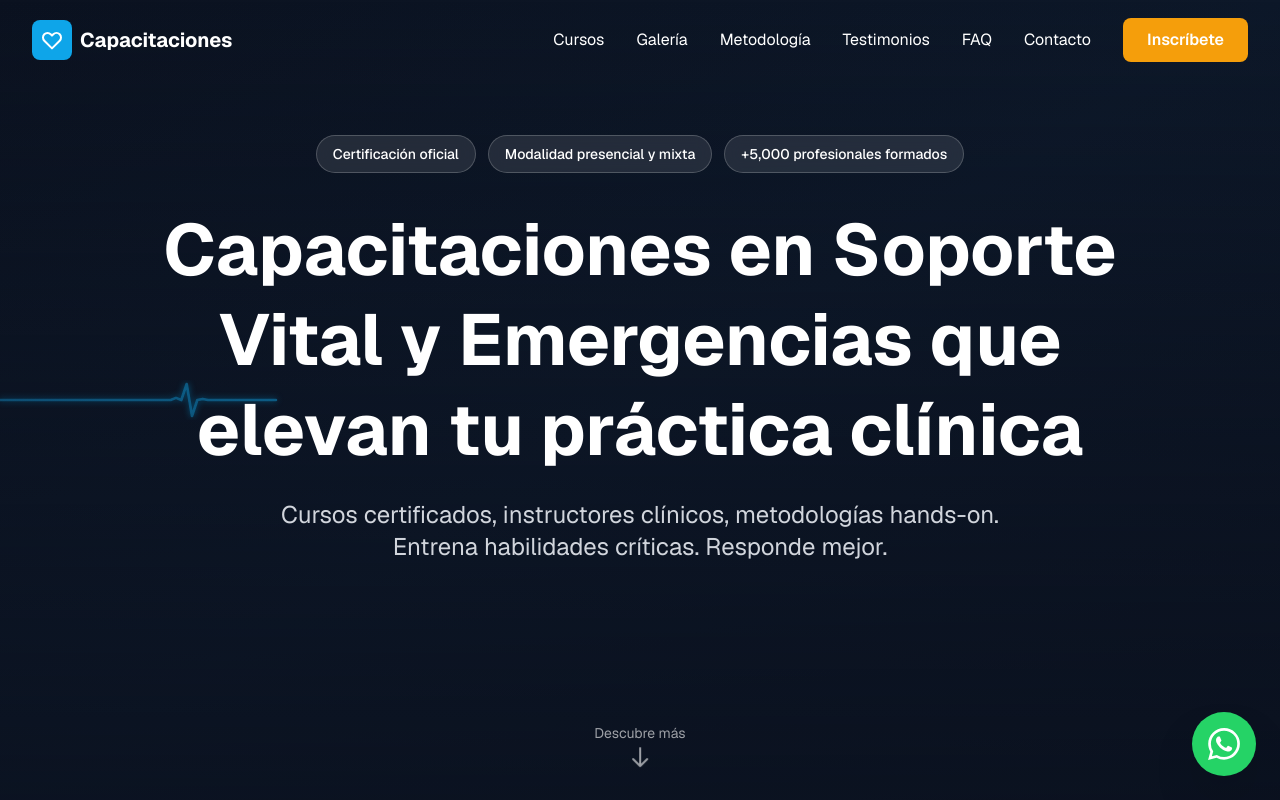
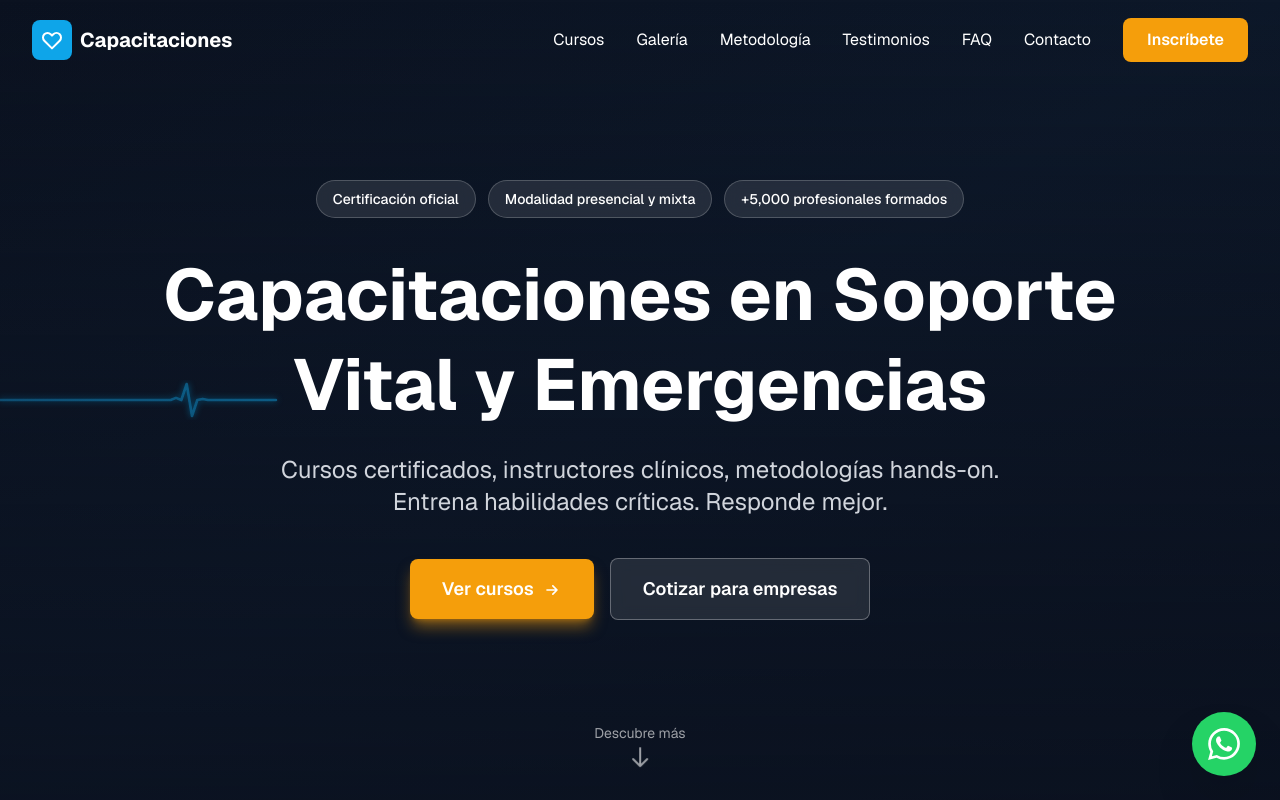
Before and after one commit to thomassr30/dp-capacitaciones, a Next.js app: page / in a window 1280 px wide. Shown: the top 800 px of the page. Built offline with nearby package versions, Linux system fonts and the light colour scheme.

Commit message:
feat: mejorar animación de botones CTA y actualizar texto en la sección Hero

```diff
--- a/components/sections/Hero.tsx
+++ b/components/sections/Hero.tsx
@@ -53,12 +53,16 @@ export default function Hero() {
         '-=0.4'
       );
 
-      // CTA buttons animation
-      tl.from(
+      // CTA buttons animation - usando fromTo para asegurar que terminen visibles
+      tl.fromTo(
         ctaRef.current?.children || [],
         {
           opacity: 0,
           y: 20,
+        },
+        {
+          opacity: 1,
+          y: 0,
           duration: 0.6,
           stagger: 0.15,
         },
@@ -234,8 +238,7 @@ export default function Hero() {
             ref={titleRef}
             className="text-4xl sm:text-5xl lg:text-7xl font-bold text-white mb-6 leading-tight"
           >
-            Capacitaciones en Soporte Vital y Emergencias que elevan tu práctica
-            clínica
+            Capacitaciones en Soporte Vital y Emergencias
           </h1>
 
           {/* Subtitle */}
@@ -253,10 +256,10 @@ export default function Hero() {
             className="flex flex-col sm:flex-row gap-4 justify-center items-center"
           >
             <Link
-              href="#calendario"
+              href="#cursos"
               className="group px-8 py-4 bg-accent hover:bg-accent/90 text-white rounded-lg font-semibold text-lg transition-all hover:scale-105 shadow-lg shadow-accent/50 w-full sm:w-auto"
             >
-              Ver calendario de cursos
+              Ver cursos
               <svg
                 className="inline-block ml-2 w-5 h-5 group-hover:translate-x-1 transition-transform"
                 fill="none"
@@ -271,12 +274,18 @@ export default function Hero() {
                 />
               </svg>
             </Link>
-            <Link
-              href="#empresas"
+            <button
+              onClick={() => {
+                const phoneNumber = '56912345678'; // Reemplazar con el número real
+                const message = 'Hola, quisiera cotizar capacitaciones para mi empresa';
+                const encodedMessage = encodeURIComponent(message);
+                const whatsappUrl = `https://wa.me/${phoneNumber}?text=${encodedMessage}`;
+                window.open(whatsappUrl, '_blank');
+              }}
               className="px-8 py-4 bg-white/10 hover:bg-white/20 backdrop-blur-sm text-white rounded-lg font-semibold text-lg transition-all hover:scale-105 border border-white/30 w-full sm:w-auto"
             >
               Cotizar para empresas
-            </Link>
+            </button>
           </div>
         </div>
       </div>
```
